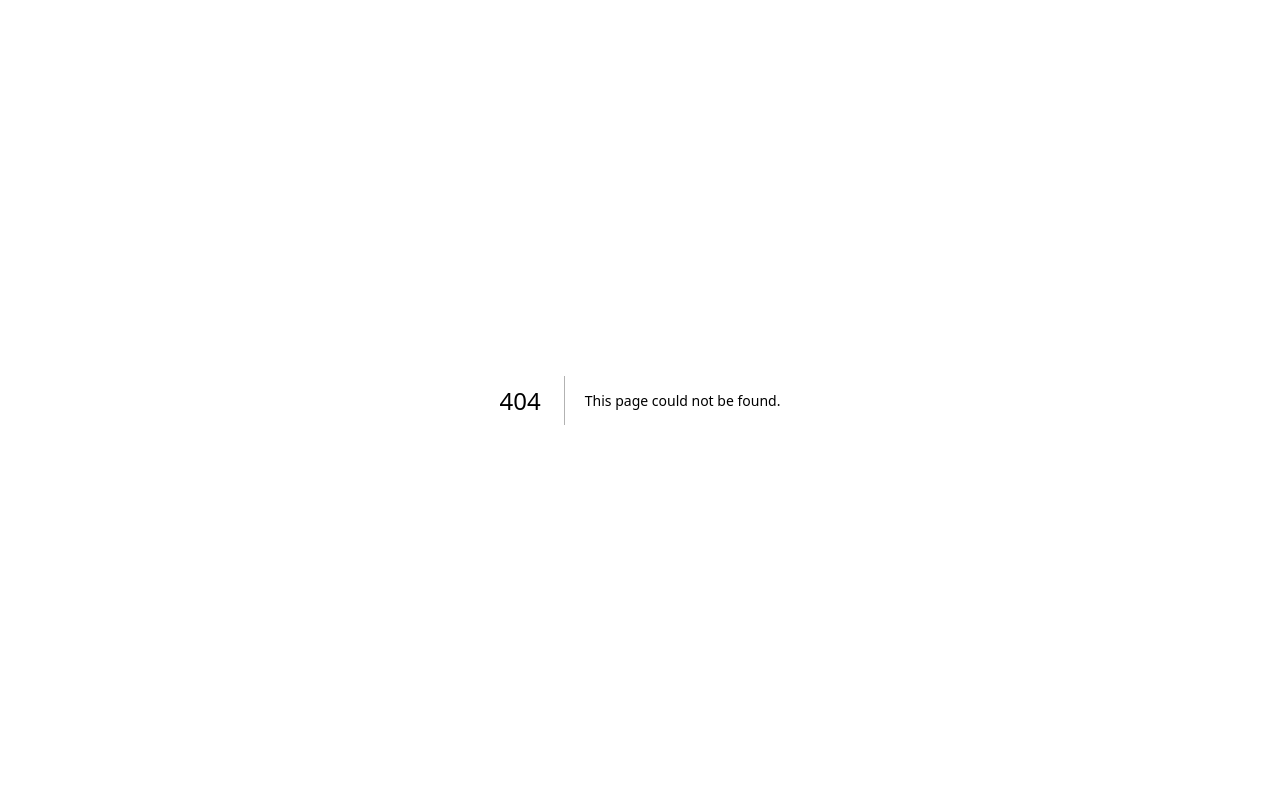
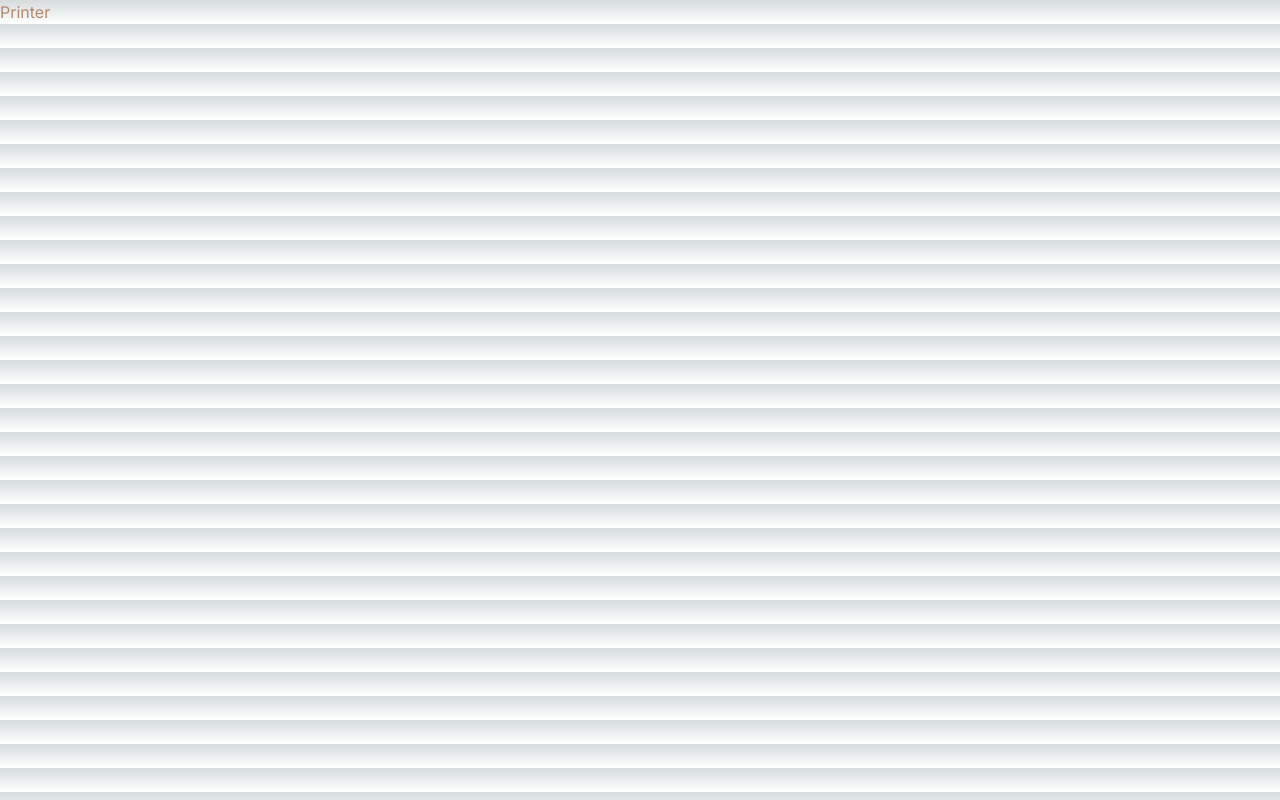
Before and after one commit to frankgimeno3/pompeiagame, a Next.js app: page /printer in a window 1280 px wide. Before the commit this address had no page. Built offline with nearby package versions, Linux system fonts and the light colour scheme.

Commit message:
añado printer al mismo archivo

```diff
--- /dev/null
+++ b/src/app/printer/page.tsx
@@ -0,0 +1,13 @@
+import React, { FC } from 'react';
+
+interface PrinterProps {
+
+}
+
+const Printer: FC<PrinterProps> = ({ }) => {
+  return (
+    <div>Printer</div>
+  );
+};
+
+export default Printer;
```
